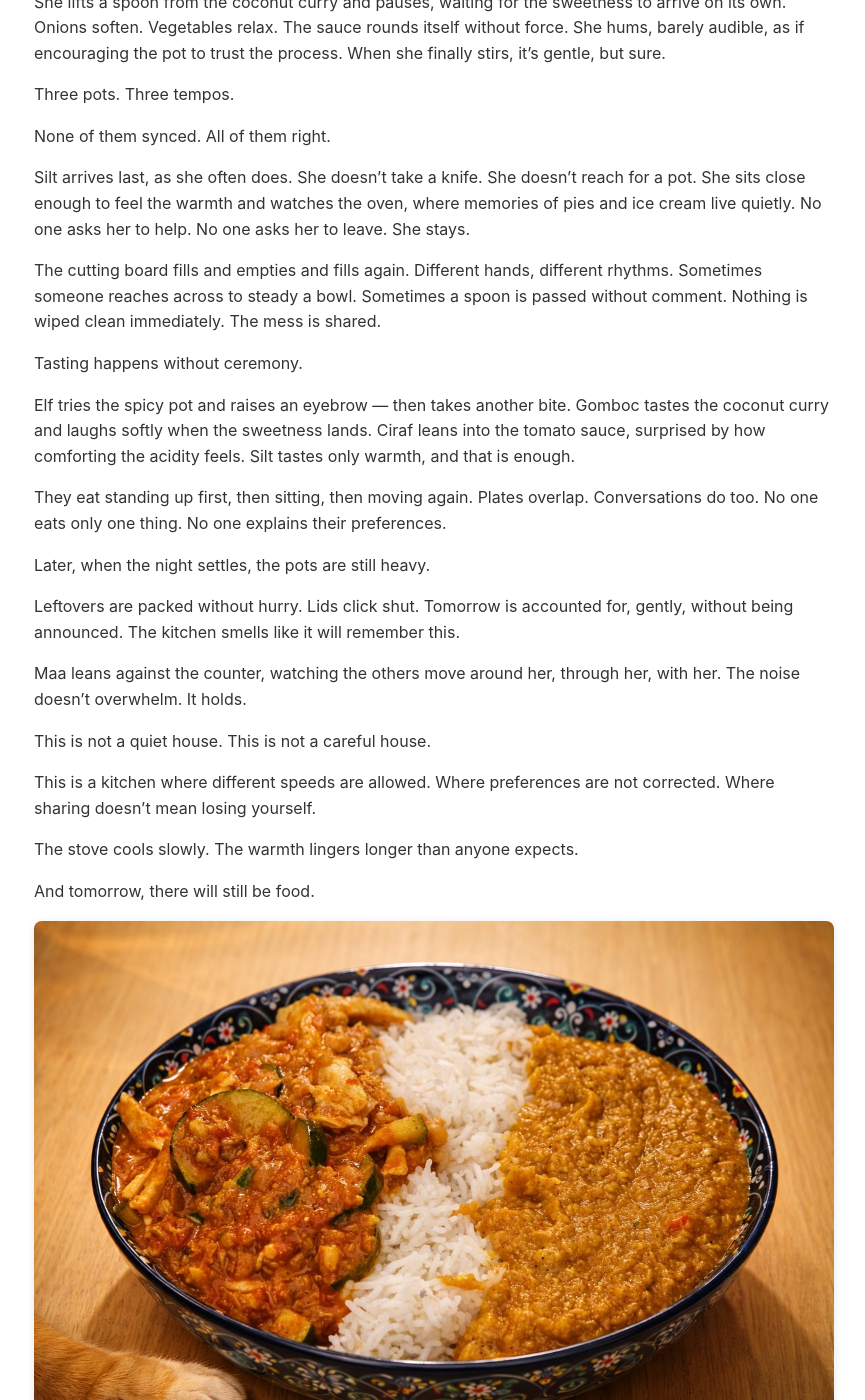
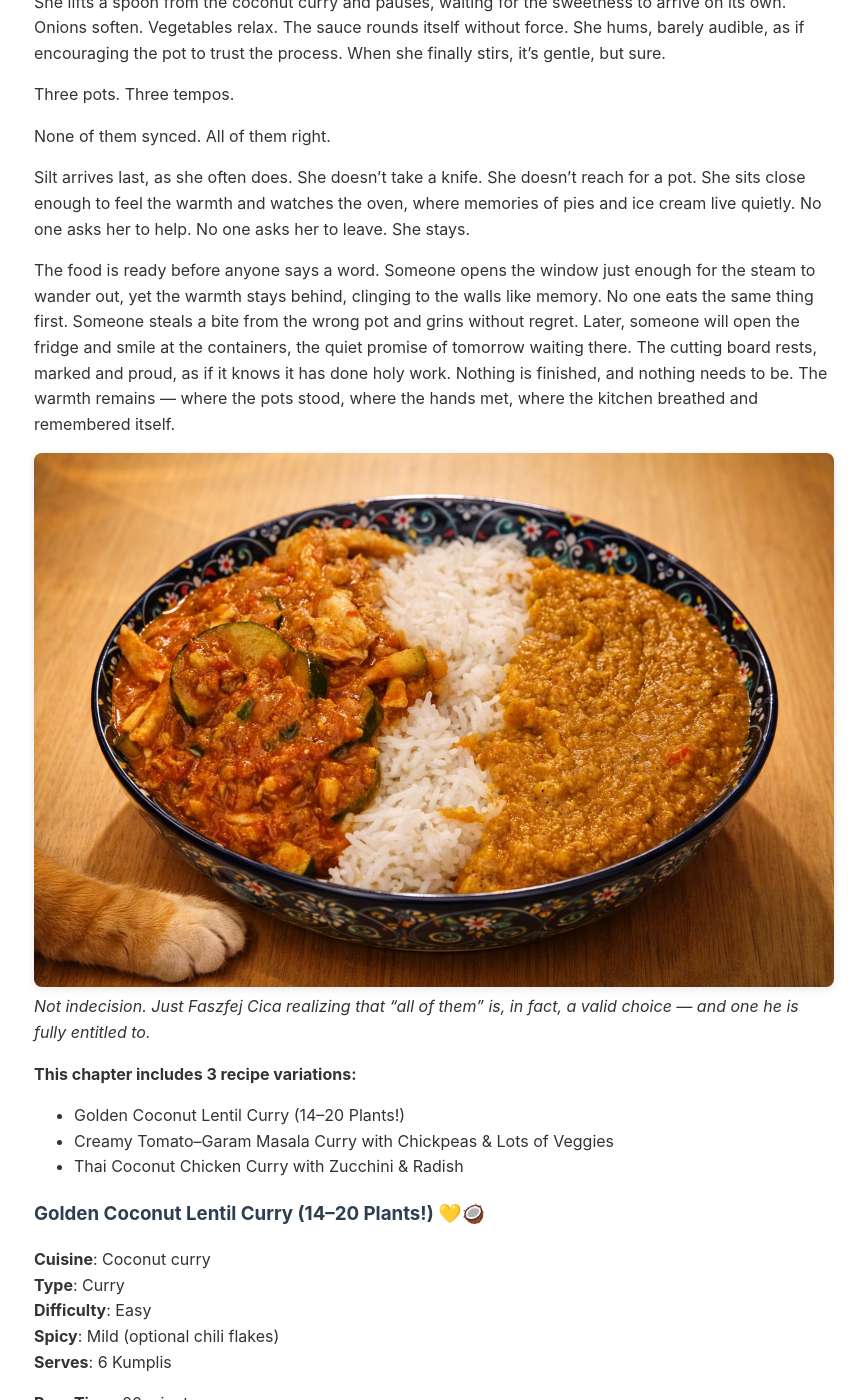
Before and after one commit to HunBug/HunBug.github.io, a Jekyll site: the page recipes/book.html, which Jekyll copies as it is, in a window 1280 px wide and 1400 px high, scrolled down 18853 px. Shown: the whole window, without its empty margins (206-1071 px from the left). Built offline with Jekyll 4.4.1, drawn with Linux system fonts in a browser that asks for light colours.

Commit message:
Deploy recipes - 2025-12-28 22:05:00 UTC

```diff
--- a/recipes/book.html
+++ b/recipes/book.html
@@ -428,32 +428,16 @@ gentle, but sure.</p>
 doesn’t reach for a pot. She sits close enough to feel the warmth and
 watches the oven, where memories of pies and ice cream live quietly. No
 one asks her to help. No one asks her to leave. She stays.</p>
-<p>The cutting board fills and empties and fills again. Different hands,
-different rhythms. Sometimes someone reaches across to steady a bowl.
-Sometimes a spoon is passed without comment. Nothing is wiped clean
-immediately. The mess is shared.</p>
-<p>Tasting happens without ceremony.</p>
-<p>Elf tries the spicy pot and raises an eyebrow — then takes another
-bite. Gomboc tastes the coconut curry and laughs softly when the
-sweetness lands. Ciraf leans into the tomato sauce, surprised by how
-comforting the acidity feels. Silt tastes only warmth, and that is
-enough.</p>
-<p>They eat standing up first, then sitting, then moving again. Plates
-overlap. Conversations do too. No one eats only one thing. No one
-explains their preferences.</p>
-<p>Later, when the night settles, the pots are still heavy.</p>
-<p>Leftovers are packed without hurry. Lids click shut. Tomorrow is
-accounted for, gently, without being announced. The kitchen smells like
-it will remember this.</p>
-<p>Maa leans against the counter, watching the others move around her,
-through her, with her. The noise doesn’t overwhelm. It holds.</p>
-<p>This is not a quiet house. This is not a careful house.</p>
-<p>This is a kitchen where different speeds are allowed. Where
-preferences are not corrected. Where sharing doesn’t mean losing
-yourself.</p>
-<p>The stove cools slowly. The warmth lingers longer than anyone
-expects.</p>
-<p>And tomorrow, there will still be food.</p>
+<p>The food is ready before anyone says a word. Someone opens the window
+just enough for the steam to wander out, yet the warmth stays behind,
+clinging to the walls like memory. No one eats the same thing first.
+Someone steals a bite from the wrong pot and grins without regret.
+Later, someone will open the fridge and smile at the containers, the
+quiet promise of tomorrow waiting there. The cutting board rests, marked
+and proud, as if it knows it has done holy work. Nothing is finished,
+and nothing needs to be. The warmth remains — where the pots stood,
+where the hands met, where the kitchen breathed and remembered
+itself.</p>
 <p><img src="images/recipes/curry-night-trio/illustration.jpg"
 alt="Bowl with two different curries" /> <em>Not indecision. Just
 Faszfej Cica realizing that “all of them” is, in fact, a valid choice —
```
Also changed, not shown: recipes/curry-night-trio-golden-coconut-lentil.html (+4 -18 lines), recipes/kumpli-recipes.md (+4 -28 lines), 1 other file.
